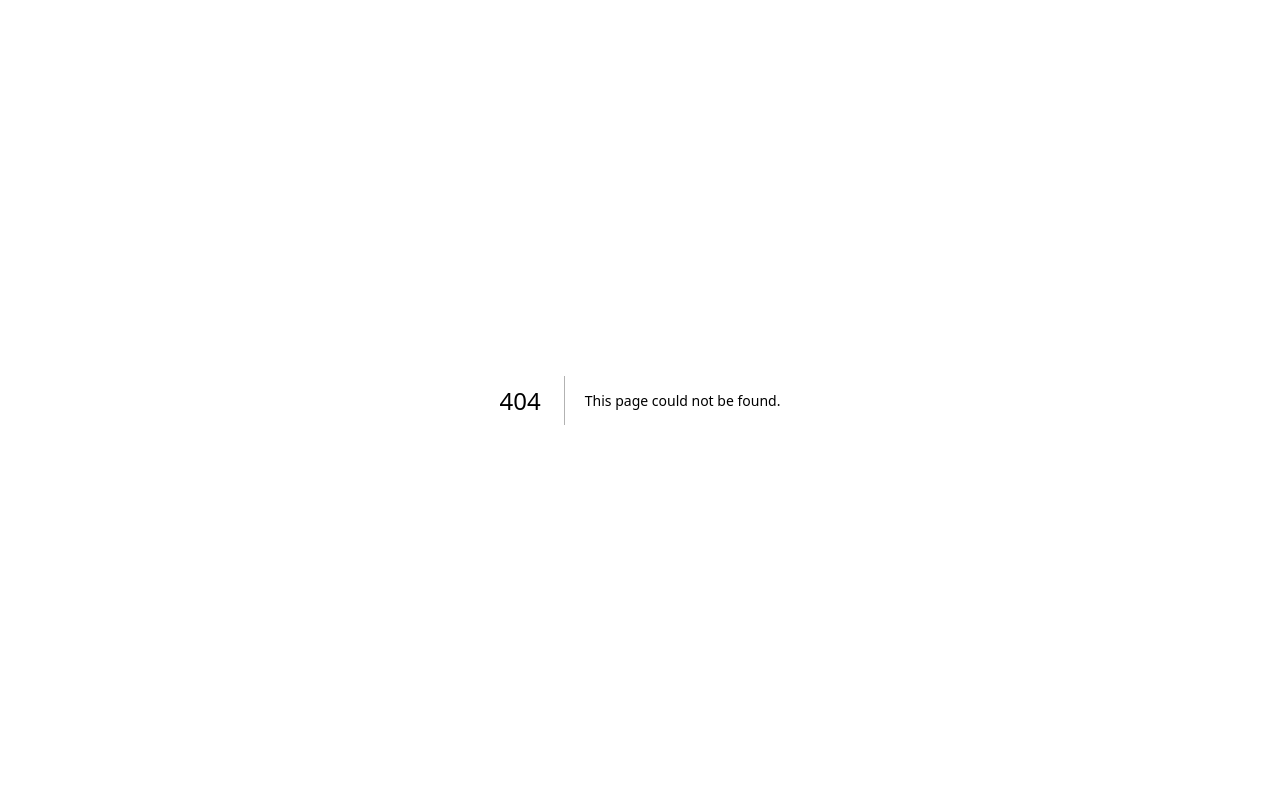
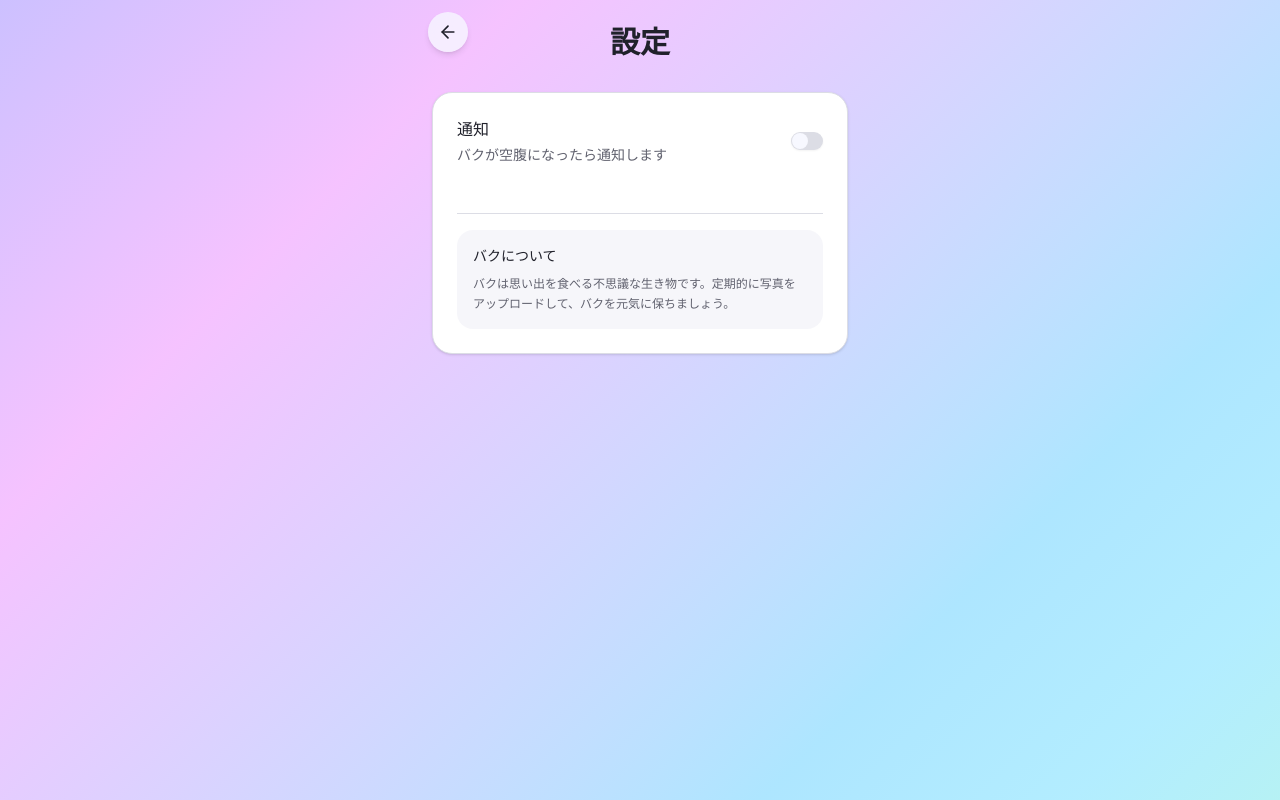
Before and after one commit to yumagithub/HibiLog, a Next.js app: page /setting in a window 1280 px wide. Before the commit this address had no page. Built offline with nearby package versions, Linux system fonts and the light colour scheme.

Commit message:
memory and setting commit

```diff
--- /dev/null
+++ b/app/memory/page.tsx
@@ -0,0 +1,56 @@
+"use client"
+
+import { MemoriesTab } from "@/components/memories-tab"
+import { useRouter } from "next/navigation"
+import { ArrowLeft, Calendar } from "lucide-react"
+
+export default function MemoriesPage() {
+  const router = useRouter()
+
+  return (
+    <div className="min-h-screen gradient-bg flex justify-center relative">
+      {/* 📱 アプリ本体のスマホ枠 */}
+      <div className="relative w-full max-w-md bg-transparent px-4 py-6">
+        {/* ✅ 左上固定（スマホ枠の左上に配置） */}
+        <button
+          onClick={() => router.back()}
+          className="
+            absolute top-3 left-3 z-50
+            flex items-center justify-center
+            bg-background/80 backdrop-blur-md
+            w-10 h-10 rounded-full shadow-md
+            text-foreground hover:bg-accent hover:text-accent-foreground
+            active:scale-95 transition
+          "
+          aria-label="戻る"
+        >
+          <ArrowLeft className="h-5 w-5" />
+        </button>
+
+        {/* ✅ 右上：カレンダーボタン */}
+        <button
+          onClick={() => router.push("/cale")} // ← 遷移先ページ指定（例: /calendar）
+          className="
+            absolute top-3 right-3 z-50
+            flex items-center justify-center
+            bg-background/80 backdrop-blur-md
+            w-10 h-10 rounded-full shadow-md
+            text-foreground hover:bg-accent hover:text-accent-foreground
+            active:scale-95 transition
+          "
+          aria-label="カレンダー"
+        >
+          <Calendar className="h-5 w-5" />
+        </button>
+        {/* Header */}
+        <header className="text-center mb-8 pt-10">
+          <h1 className="text-3xl font-bold text-foreground mb-2">思い出一覧</h1>
+          <p className="text-sm text-muted-foreground">これまでの記録を見返そう</p>
+        </header>
+
+        {/* コンテンツ */}
+        <MemoriesTab />
+      </div>
+    </div>
+  )
+}
--- /dev/null
+++ b/app/setting/page.tsx
@@ -0,0 +1,35 @@
+"use client"
+
+import { useRouter } from "next/navigation"
+import { ArrowLeft } from "lucide-react"
+import { SettingsTab } from "@/components/settings-tab"
+
+export default function SettingsPage() {
+    const router = useRouter()
+  return (
+  <div className="min-h-screen gradient-bg flex justify-center relative">
+      {/* 📱 アプリ本体のスマホ枠 */}
+      <div className="relative w-full max-w-md bg-transparent px-4 py-6">
+        {/* ✅ 左上固定（スマホ枠の左上に配置） */}
+        <button
+          onClick={() => router.back()}
+          className="
+            absolute top-3 left-3 z-50
+            flex items-center justify-center
+            bg-background/80 backdrop-blur-md
+            w-10 h-10 rounded-full shadow-md
+            text-foreground hover:bg-accent hover:text-accent-foreground
+            active:scale-95 transition
+          "
+          aria-label="戻る"
+        >
+          <ArrowLeft className="h-5 w-5" />
+        </button>
+        <header className="text-center mb-8">
+          <h1 className="text-3xl font-bold text-foreground mb-2">設定</h1>
+        </header>
+        <SettingsTab />
+      </div>
+    </div>
+  )
+}
```
